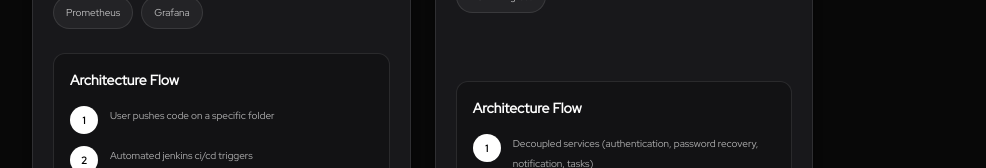
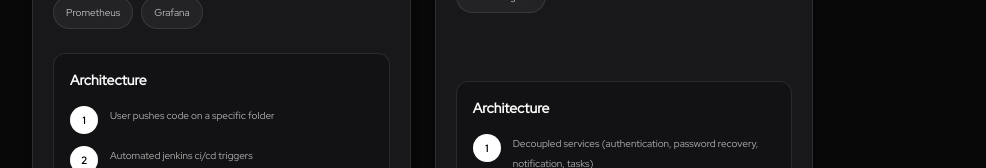
Before and after one commit to isudiptodas/isudiptodas_portfolio, a Next.js app: page /cloud in a window 1280 px wide. Shown: the part 435-603 px from the top of the page, without its empty margins (16-1002 px from the left). Built offline with nearby package versions, Linux system fonts and the light colour scheme; what tailwindcss-motion would draw is missing.

Commit message:
Update cloud page

```diff
--- a/src/app/cloud/page.tsx
+++ b/src/app/cloud/page.tsx
@@ -47,7 +47,7 @@ function page() {
                   </div>
 
                   <div className={`w-full h-auto rounded-xl border border-white/10 bg-black/25 px-3 md:px-4 py-4`}>
-                    <p className={`w-full text-white font-Red-Hat-Display font-semibold text-sm mb-4`}>Architecture Flow</p>
+                    <p className={`w-full text-white font-Red-Hat-Display font-semibold text-sm mb-4`}>Architecture</p>
                     <div className={`w-full h-auto flex flex-col justify-start items-center gap-3`}>
                       {project.flow.map((flow, index) => {
                         return <div key={flow} className={`w-full h-auto flex justify-start items-start gap-3`}>
```
